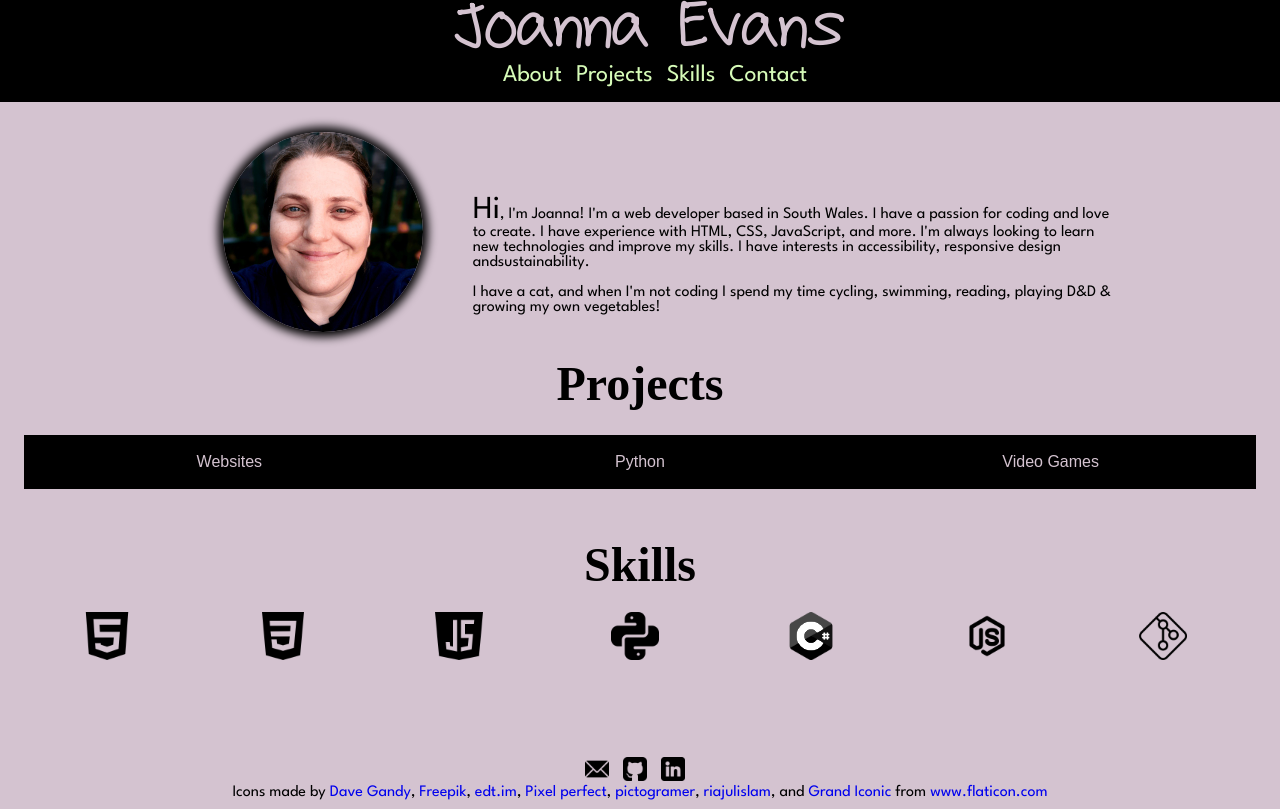
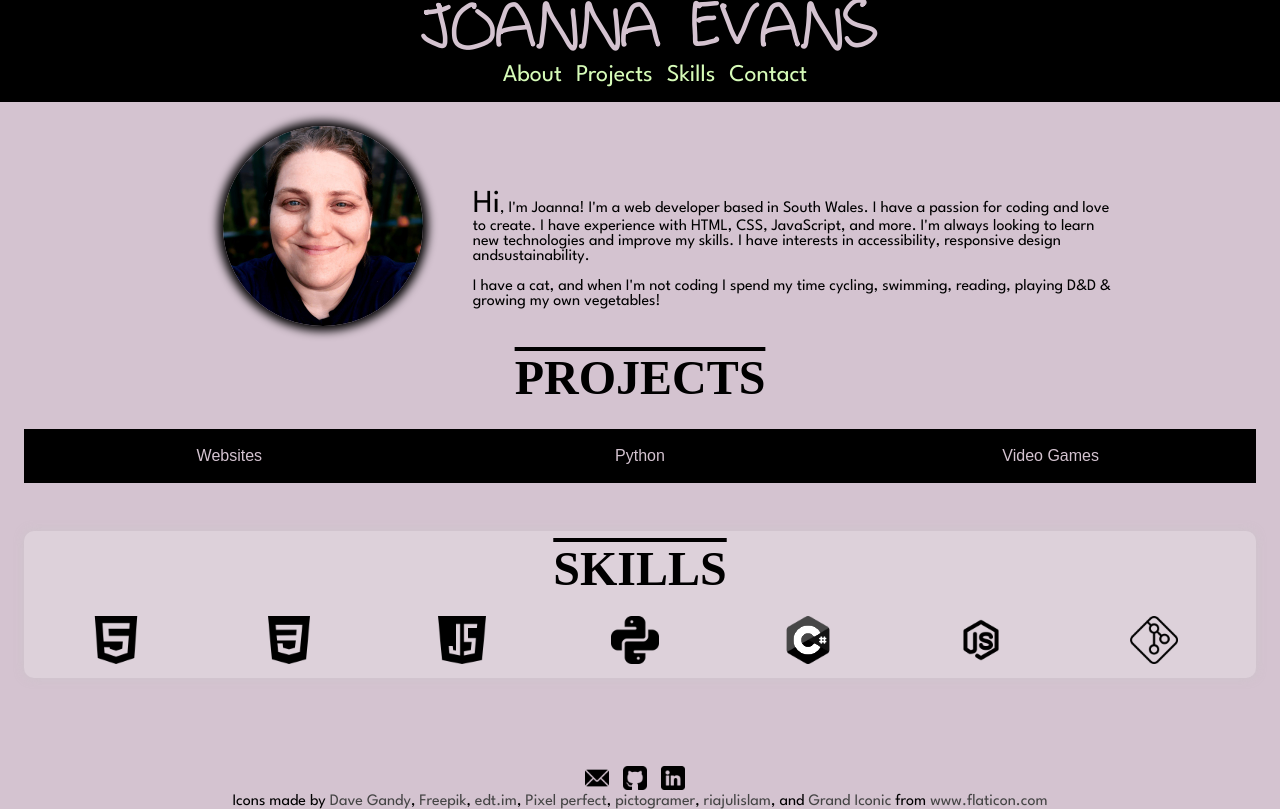
Before and after one commit to EvelynSays/evelynsays.github.io, a plain HTML site: page overhaul/index.html in a window 1280 px wide. Drawn offline with Linux system fonts and the light colour scheme; a web font is replaced by a local one.

Commit message:
Changed animation duration, changed visual design of skills & section headings.

```diff
--- a/overhaul/index.html
+++ b/overhaul/index.html
@@ -97,7 +97,7 @@
                     <li><a href="https://github.com/EvelynSays" target="_blank"><img src="resources/images/icons/github.png" alt="GitHub"></a></li>
                     <li><a href="https://www.linkedin.com/in/joanna-evans-091443195/" target="_blank"><img src="resources/images/icons/linkedin.png" alt="LinkedIn"></a></li>
                 </ul>
-            <div>
+            <div id="icon-links">
                 <p>Icons made by <a href="https://www.flaticon.com/authors/dave-gandy" title="Dave Gandy" target="_blank">Dave Gandy</a>, <a href="https://www.freepik.com" title="Freepik" target="_blank">Freepik</a>, <a href="https://www.flaticon.com/authors/edtim" title="edt.im" target="_blank">edt.im</a>, <a href="https://www.flaticon.com/authors/pixel-perfect" title="Pixel perfect" target="_blank">Pixel perfect</a>, <a href="https://www.flaticon.com/authors/pictogramer" title="pictogramer" target="_blank">pictogramer</a>, <a href="https://www.flaticon.com/authors/riajulislam" title="riajulislam" target="_blank">riajulislam</a>, and <a href="https://www.flaticon.com/authors/grand-iconic" title="Grand Iconic" target="_blank">Grand Iconic</a> from <a href="https://www.flaticon.com/" title="Flaticon" target="_blank">www.flaticon.com</a></p>
             </div>
         </footer>
--- a/overhaul/resources/css/style.css
+++ b/overhaul/resources/css/style.css
@@ -11,7 +11,7 @@
 }
 
 .blink {
-    animation: blink 0.5s linear infinite;
+    animation: blink 0.5s linear 3;
 }
 
 @keyframes blink {
@@ -50,6 +50,11 @@ nav ul{
 
 #about, #projects, #skills, #contact, #grouped-projects-container {
     margin: 3vh;
+}
+
+h1, h2 {
+    text-transform: uppercase;
+    text-decoration: overline;
 }
 
 h1 {
@@ -181,6 +186,10 @@ header a:hover {
 /* Skills section */
 #skills {
     margin: 3vh;
+    background-color: rgba(240, 240, 240, 0.3);
+    border-radius: 10px;
+    padding: 10px;
+    box-shadow: 0px 0px 10px rgba(200, 200, 200, 0.5);
 }
 
 #skills ul{
@@ -215,3 +224,7 @@ footer img {
 footer img:hover {
     filter: invert(100%);
 }
+
+#icon-links a{
+    color: #444444;
+}
```
